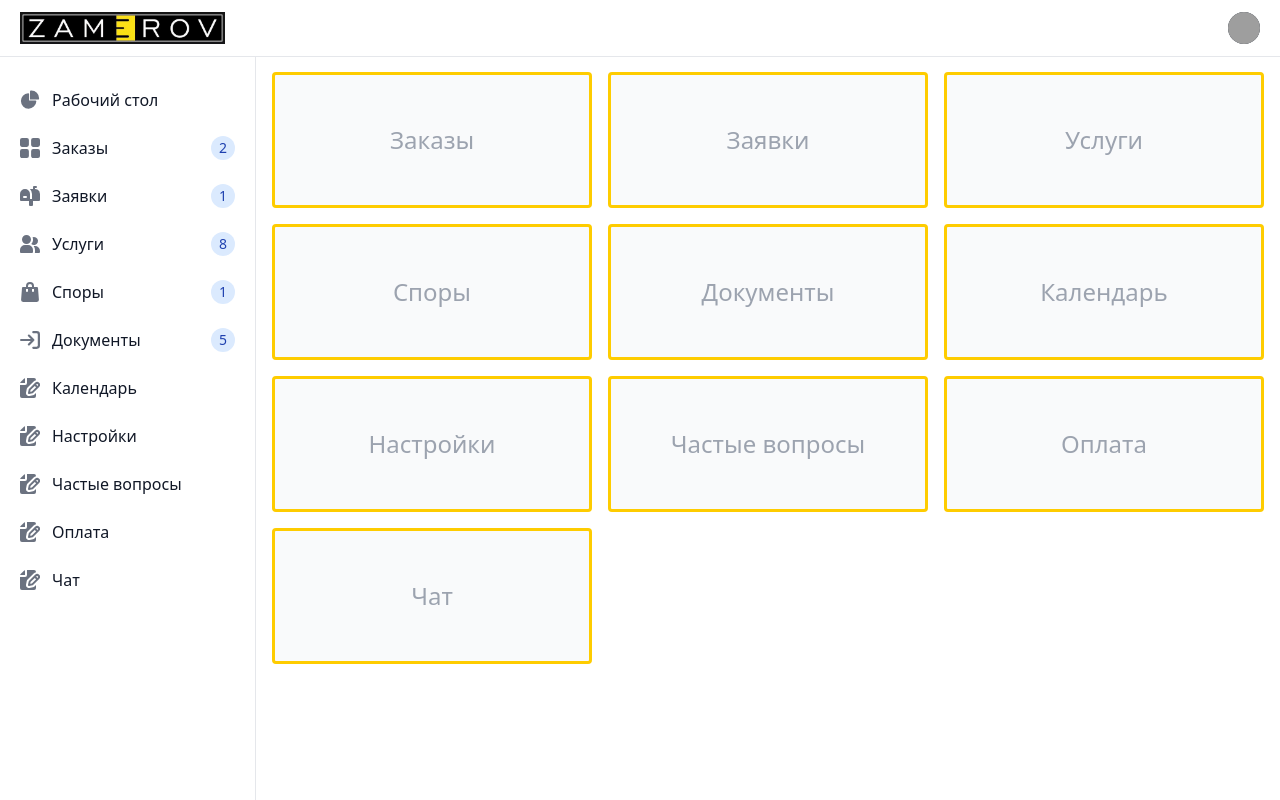
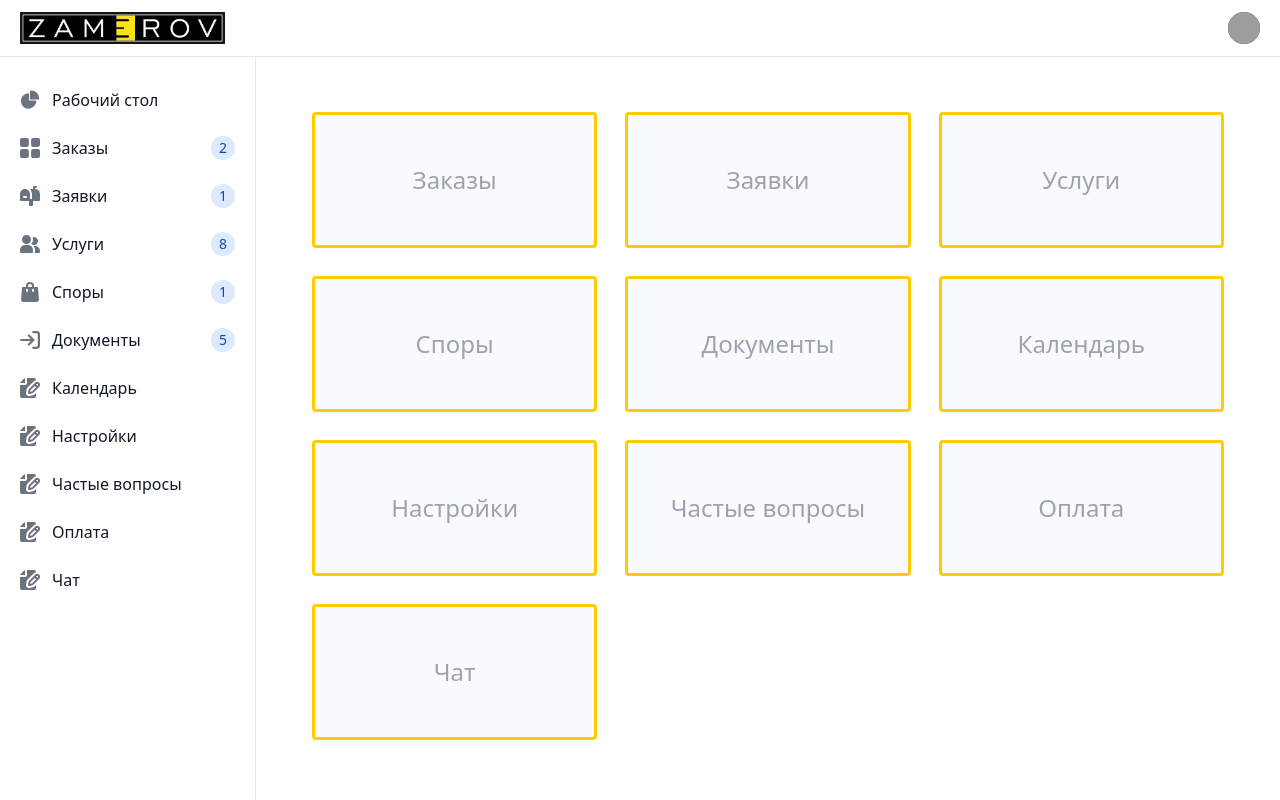
Before and after one commit to d0ggzi/zamerov-lk, a React (Vite) app in the folder frontend/: page / in a window 1280 px wide. Built offline with nearby package versions, Linux system fonts and the light colour scheme; no server answers; sample sign-in values are in the browser's storage; grey boxes are pictures that could not be loaded.

Commit message:
fix flowbite js

```diff
--- a/frontend/index.html
+++ b/frontend/index.html
@@ -9,6 +9,6 @@
   <body>
     <div id="root"></div>
     <script type="module" src="/src/main.jsx"></script>
-    <script src="node_modules/flowbite/dist/flowbite.min.js"></script>
+    <script src="./node_modules/flowbite/dist/flowbite.min.js"></script>
   </body>
 </html>
--- a/frontend/src/components/pages/dashboard-page/DashboardPage.jsx
+++ b/frontend/src/components/pages/dashboard-page/DashboardPage.jsx
@@ -1,68 +1,69 @@
 import {Link} from "react-router-dom";
+import {dashboardCellBlock, dashboardCellText} from "./styles.js";
 
 export default function DashboardPage() {
     return (
-        <div className="grid grid-cols-3 gap-4">
+        <div className="grid grid-cols-3 gap-7 md:pl-10 md:pr-10 md:pt-10">
             <Link to="/"
-                  className="flex items-center border-3 border-custom-yellow justify-center h-34 rounded-sm bg-gray-50 dark:bg-gray-100">
-                <p className="text-2xl text-gray-400 dark:text-custom-black">
+                  className={dashboardCellBlock}>
+                <p className={dashboardCellText}>
                     Заказы
                 </p>
             </Link>
-            <Link to="/requests"
-                  className="flex items-center border-3 border-custom-yellow justify-center h-34 rounded-sm bg-gray-50 dark:bg-gray-100">
-                <p className="text-2xl text-gray-400 dark:text-custom-black">
+            <Link to="/"
+                  className={dashboardCellBlock}>
+                <p className={dashboardCellText}>
                     Заявки
                 </p>
             </Link>
             <Link to="/"
-                  className="flex items-center border-3 border-custom-yellow justify-center h-34 rounded-sm bg-gray-50 dark:bg-gray-100">
-                <p className="text-2xl text-gray-400 dark:text-custom-black">
+                  className={dashboardCellBlock}>
+                <p className={dashboardCellText}>
                     Услуги
                 </p>
             </Link>
 
             <Link to="/"
-                  className="flex items-center border-3 border-custom-yellow justify-center h-34 rounded-sm bg-gray-50 dark:bg-gray-100">
-                <p className="text-2xl text-gray-400 dark:text-custom-black">
+                  className={dashboardCellBlock}>
+                <p className={dashboardCellText}>
                     Споры
                 </p>
             </Link>
             <Link to="/"
-                  className="flex items-center border-3 border-custom-yellow justify-center h-34 rounded-sm bg-gray-50 dark:bg-gray-100">
-                <p className="text-2xl text-gray-400 dark:text-custom-black">
+                  className={dashboardCellBlock}>
+                <p className={dashboardCellText}>
                     Документы
                 </p>
             </Link>
             <Link to="/"
-                  className="flex items-center border-3 border-custom-yellow justify-center h-34 rounded-sm bg-gray-50 dark:bg-gray-100">
-                <p className="text-2xl text-gray-400 dark:text-custom-black">
+                  className={dashboardCellBlock}>
+                <p className={dashboardCellText}>
                     Календарь
                 </p>
             </Link>
 
             <Link to="/"
-                  className="flex items-center border-3 border-custom-yellow justify-center h-34 rounded-sm bg-gray-50 dark:bg-gray-100">
-                <p className="text-2xl text-gray-400 dark:text-custom-black">
+                  className={dashboardCellBlock}>
+                <p className={dashboardCellText}>
                     Настройки
                 </p>
             </Link>
             <Link to="/"
-                  className="flex items-center border-3 border-custom-yellow justify-center h-34 rounded-sm bg-gray-50 dark:bg-gray-100">
-                <p className="text-2xl text-gray-400 dark:text-custom-black">
+                  className={dashboardCellBlock}>
+                <p className={dashboardCellText}>
                     Частые вопросы
                 </p>
             </Link>
             <Link to="/"
-                  className="flex items-center border-3 border-custom-yellow justify-center h-34 rounded-sm bg-gray-50 dark:bg-gray-100">
-                <p className="text-2xl text-gray-400 dark:text-custom-black">
+                  className={dashboardCellBlock}>
+                <p className={dashboardCellText}>
                     Оплата
                 </p>
             </Link>
 
             <Link to="/"
-                  className="flex items-center border-3 border-custom-yellow justify-center h-34 rounded-sm bg-gray-50 dark:bg-gray-100">
-                <p className="text-2xl text-gray-400 dark:text-custom-black">
+                  className={dashboardCellBlock}>
+                <p className={dashboardCellText}>
                     Чат
                 </p>
             </Link>
--- /dev/null
+++ b/frontend/src/components/pages/dashboard-page/styles.js
@@ -0,0 +1,2 @@
+export const dashboardCellBlock = "flex items-center border-3 border-custom-yellow justify-center h-34 rounded-sm bg-gray-50 dark:bg-gray-100";
+export const dashboardCellText = "md:text-2xl text-center text-gray-400 dark:text-custom-black";
--- a/frontend/tailwind.config.js
+++ b/frontend/tailwind.config.js
@@ -1,6 +1,7 @@
 /** @type {import('tailwindcss').Config} */
 export default {
     content: [
+        "./node_modules/flowbite/**/*.js",
         "./src/**/*.{js,ts,jsx,tsx}",
     ],
     theme: {
```
